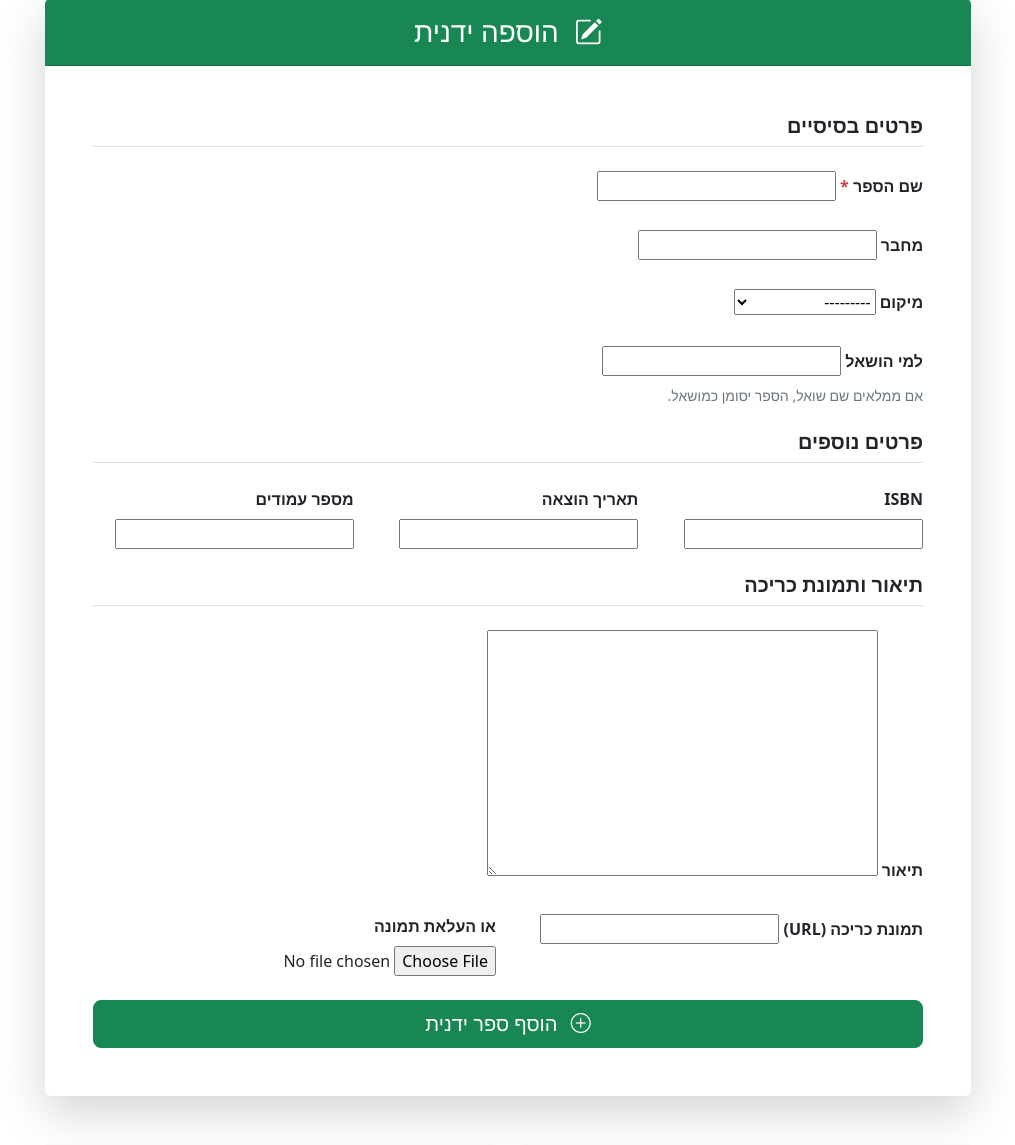
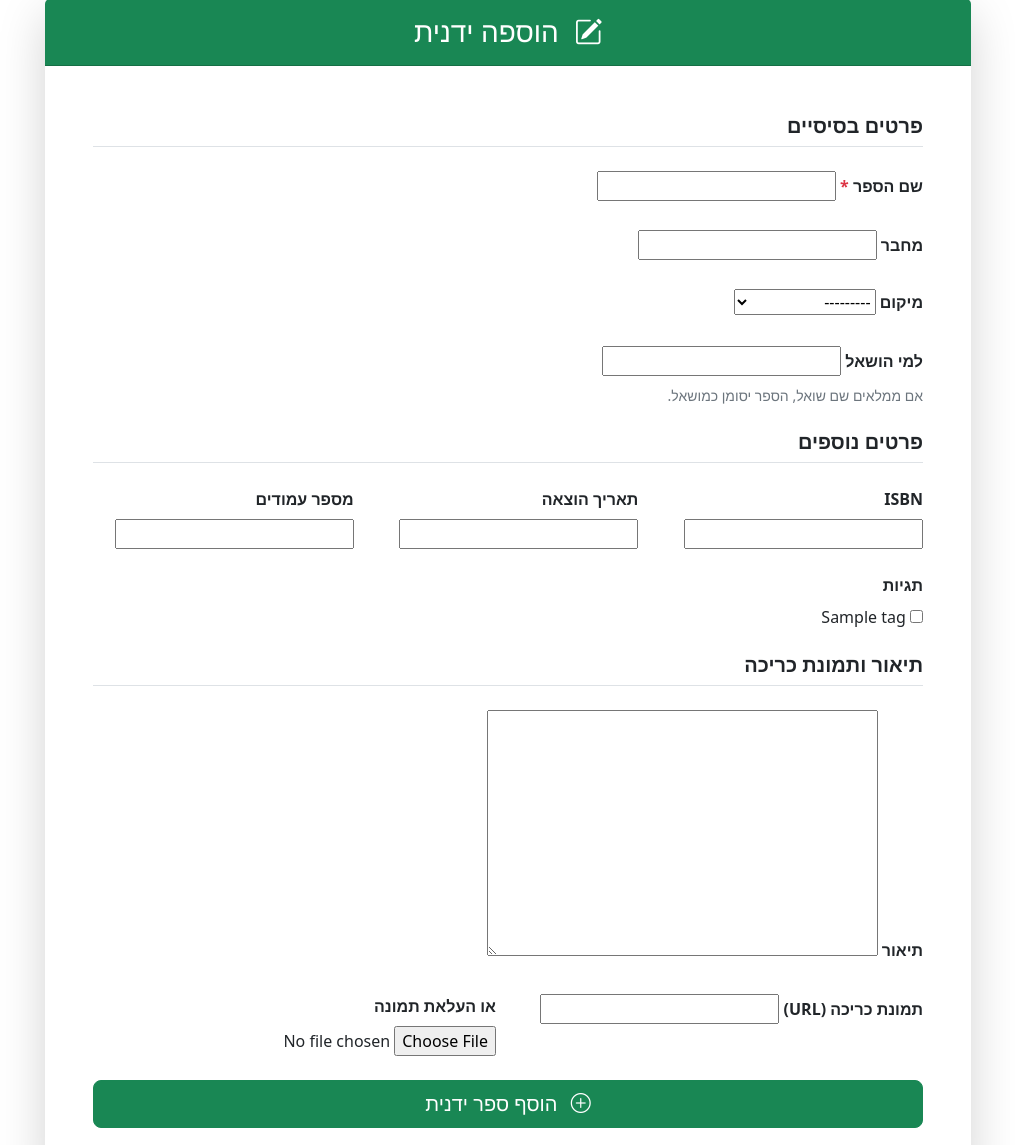
Before and after one commit to YoniPel/SmartLibraryManager, a Django app: page /add_book/ in a window 1280 px wide. Shown: the part 241-1386 px from the top of the page, without its empty margins (132-1147 px from the left). Run offline with Django 5.2, Linux system fonts and the light colour scheme; tables that the repository leaves empty hold one stand-in row (values such as "Sample post"); some libraries are stand-ins or nearby versions.

Commit message:
add tags to books

```diff
--- a/catalog/admin.py
+++ b/catalog/admin.py
@@ -1,5 +1,6 @@
 from django.contrib import admin
-from .models import Book, Location
+from .models import Book, Location, Tag
 
 admin.site.register(Book)
 admin.site.register(Location)
+admin.site.register(Tag)
--- a/catalog/forms.py
+++ b/catalog/forms.py
@@ -19,6 +19,9 @@ class BookForm(forms.ModelForm):
     class Meta:
         model = models.Book
         fields = '__all__'
+        widgets = {
+            'tags': forms.CheckboxSelectMultiple(),
+        }
 
     def __init__(self, *args, **kwargs):
         super().__init__(*args, **kwargs)
--- a/catalog/models.py
+++ b/catalog/models.py
@@ -12,6 +12,18 @@ class Location(models.Model):
         verbose_name = "מיקום"
         verbose_name_plural = "מיקומים"
         ordering = ["name"]
+
+
+class Tag(models.Model):
+    name = models.CharField(max_length=100, null=True, unique=True, verbose_name="תגית")
+
+    def __str__(self):
+        return self.name
+
+    class Meta:
+        verbose_name = "תגית"
+        verbose_name_plural = "תגיות"
+
 
 
 class Book(models.Model):
@@ -34,8 +46,11 @@ class Book(models.Model):
 
     isbn = models.CharField(max_length=13, blank=True, null=True, verbose_name="isbn")
 
+    tags = models.ManyToManyField(Tag, blank=True, verbose_name="תגיות")
+
     date_added_to_db = models.DateTimeField(auto_now_add=True, verbose_name="תאריך הוספה למערכת")
     last_modified = models.DateTimeField(auto_now=True, verbose_name="תאריך שינוי אחרון")
+
 
     def __str__(self):
         return self.title
--- a/catalog/templates/catalog/add_book.html
+++ b/catalog/templates/catalog/add_book.html
@@ -70,6 +70,11 @@
                                 <div class="col-md-4">
                                     <label class="form-label fw-bold">מספר עמודים</label>
                                     {{ book_form.page_count }}
+                                </div>
+
+                                <div class="col-md-4">
+                                    <label class="form-label fw-bold">תגיות</label>
+                                    {{ book_form.tags }}
                                 </div>
                             </div>
                         </div>
--- a/catalog/views.py
+++ b/catalog/views.py
@@ -139,7 +139,7 @@ class BookPageView(DetailView):
 
 class BookPageEdit(UpdateView):
     model = models.Book
-    fields = '__all__'
+    form_class = forms.BookForm
     template_name = 'catalog/book_page_edit.html'
 
 
```
Also changed, not shown: catalog/templates/catalog/home.html (+15 -2 lines), catalog/migrations/0011_tag_book_tags.py (added).
